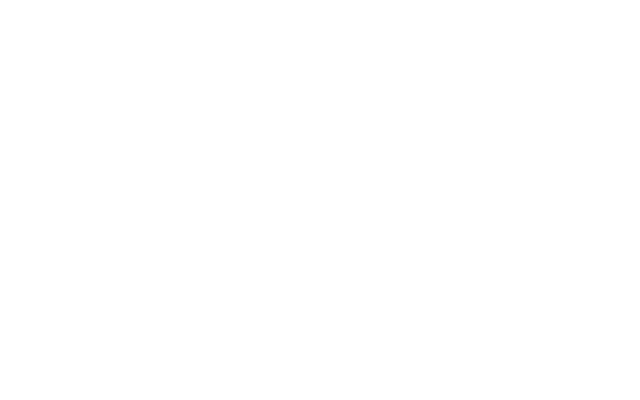
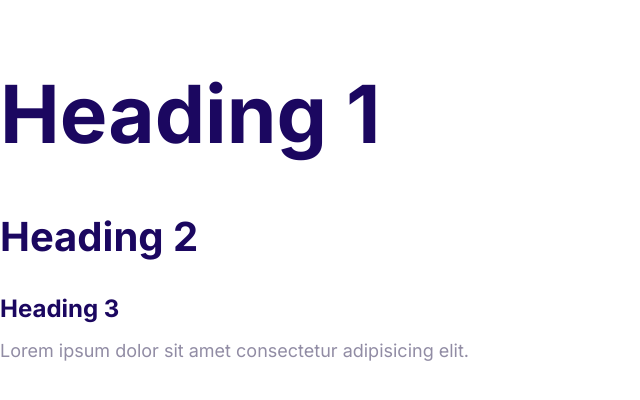
Before and after one commit to gesorabill/billify, a plain HTML site: page index.html in a window 1280 px wide. Shown: the whole page, without its empty margins (0-640 px from the left). Drawn offline with Linux system fonts and the light colour scheme.

Commit message:
Define the style for the fonts

```diff
--- a/css/styles.css
+++ b/css/styles.css
@@ -5,3 +5,59 @@
     --color-headings: #1b0760;
     --color-body: #918ca4;
 }
+
+html {
+    font-size: 62.5%;
+}
+
+body {
+    font-family: Inter, Arial, Helvetica, sans-serif;
+    font-size: 2.4rem;
+    line-height: 1.5;
+    color: var(--color-body);
+}
+
+h1,
+h2,
+h3 {
+    color: var(--color-headings);
+    margin-bottom: 1rem;
+
+}
+
+h1 {
+    font-size: 7rem;
+}
+
+h2 {
+    font-size: 4rem;
+}
+
+h3 {
+    font-size: 3rem;
+
+}
+
+p {
+    margin-top: 0;
+}
+
+@media screen and (min-width: 1024px) {
+    body {
+        font-size: 1.8rem;
+    }
+
+    h1 {
+        font-size: 8rem
+    }
+
+    h2 {
+        font-size: 4rem;
+
+    }
+
+    h3 {
+        font-size: 2.4rem;
+
+    }
+}
--- a/index.html
+++ b/index.html
@@ -5,8 +5,19 @@
     <meta http-equiv="X-UA-Compatible" content="IE=edge" />
     <meta name="viewport" content="width=device-width, initial-scale=1.0" />
     <title>Document</title>
+    <link rel="preconnect" href="https://fonts.googleapis.com" />
+    <link rel="preconnect" href="https://fonts.gstatic.com" crossorigin />
+    <link
+      href="https://fonts.googleapis.com/css2?family=Inter:wght@400;700&display=swap"
+      rel="stylesheet"
+    />
     <link rel="stylesheet" href="css/normalize.css" />
     <link rel="stylesheet" href="css/styles.css" />
   </head>
-  <body></body>
+  <body>
+    <h1>Heading 1</h1>
+    <h2>Heading 2</h2>
+    <h3>Heading 3</h3>
+    <p>Lorem ipsum dolor sit amet consectetur adipisicing elit.</p>
+  </body>
 </html>
```
